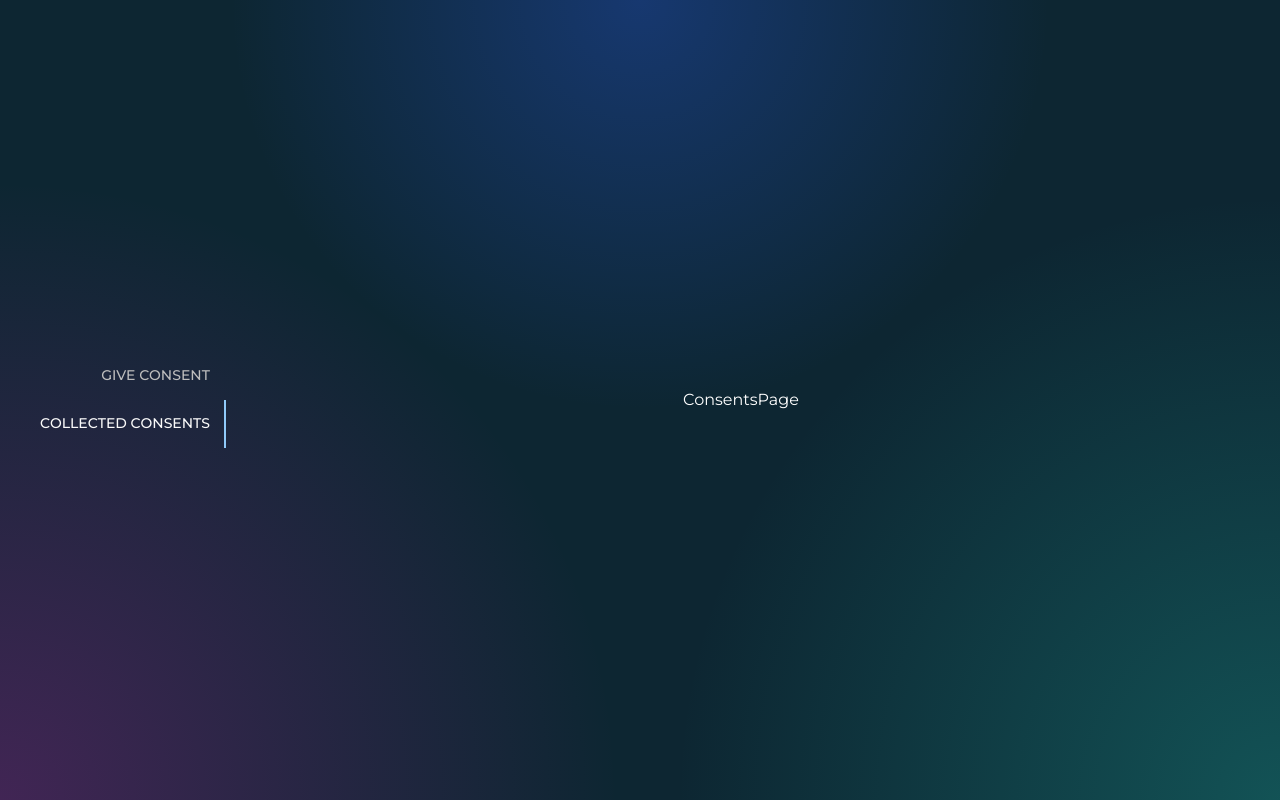
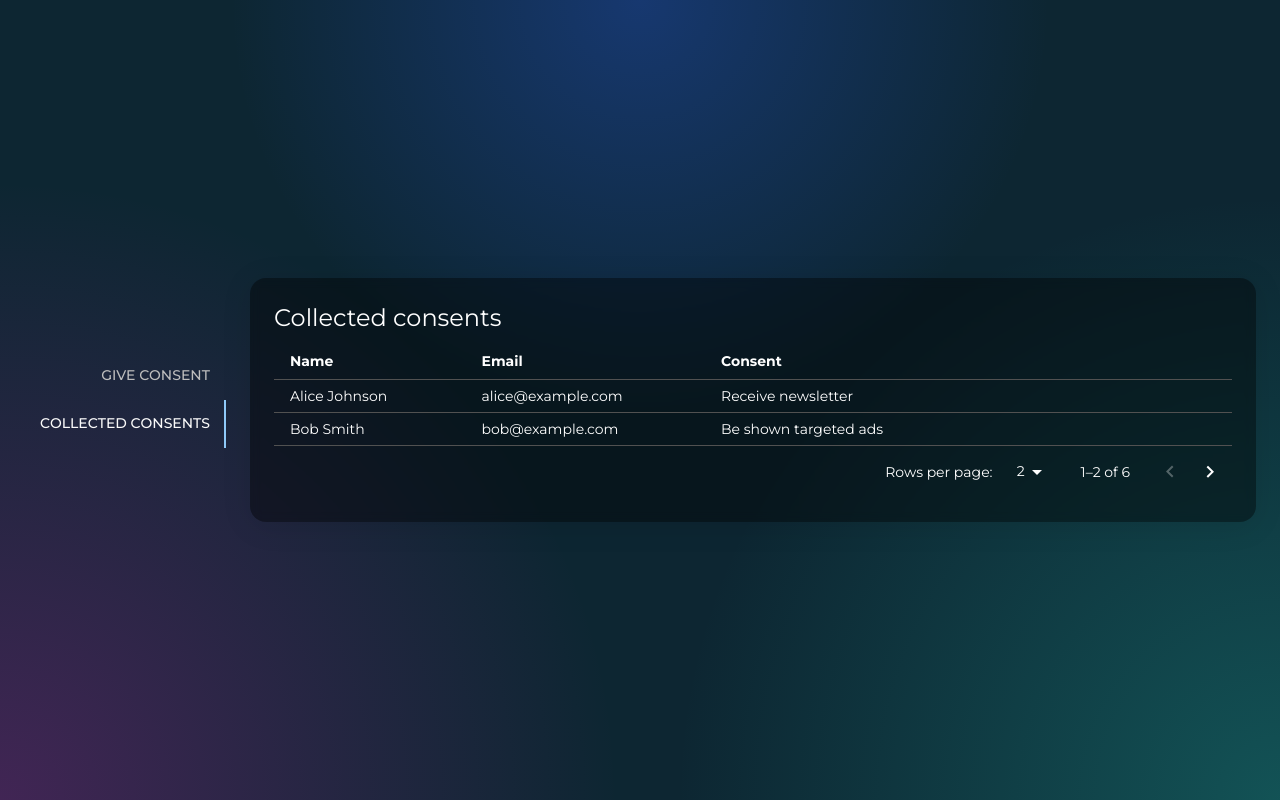
Before and after one commit to plima-himself/React.js-ConsentCollector, a React (Vite) app: page /consents in a window 1280 px wide. Built offline with nearby package versions, Linux system fonts and the light colour scheme.

Commit message:
Add CollectedConsentsTable.

```diff
--- a/src/components/App/Router/styles.ts
+++ b/src/components/App/Router/styles.ts
@@ -25,11 +25,12 @@ export const Container = styled(Box)(({ theme }) => ({
   width: "100%",
 }));
 
-export const OutletContainer = styled(Box)({
+export const OutletContainer = styled(Box)(({ theme }) => ({
   width: "100%",
   height: "100%",
   display: "flex",
   alignItems: "center",
   justifyContent: "center",
   flexGrow: 1,
-});
+  paddingLeft: theme.spacing(3),
+}));
--- /dev/null
+++ b/src/pages/ConsentsPage/CollectedConsentsTable/CollectedConsentsTable.tsx
@@ -0,0 +1,54 @@
+import React, { useState } from "react";
+import { Table, TableBody, TableContainer } from "@mui/material";
+import ConsentTableHead from "./CollectedConsentsTableHead";
+import ConsentTablePagination from "./CollectedConsentsTablePagination";
+import { DEFAULT_PAGE, DEFAULT_ROWS_PER_PAGE } from "./constants";
+import CollectedConsentsTableRow from "./CollectedConsentsTableRow";
+
+type CollectedConsentsTableProps = {
+  // TODO-PL: Update this type.
+  collectedConsents: {
+    name: string;
+    email: string;
+    consent: string[];
+  }[];
+};
+
+const CollectedConsentsTable: React.FC<CollectedConsentsTableProps> = ({
+  collectedConsents,
+}) => {
+  const [page, setPage] = useState(DEFAULT_PAGE);
+  const [rowsPerPage, setRowsPerPage] = useState(DEFAULT_ROWS_PER_PAGE);
+
+  const handleChangeRowsPerPage: React.ChangeEventHandler<HTMLInputElement> = (
+    event
+  ) => {
+    setPage(0);
+    setRowsPerPage(parseInt(event.target.value, 10));
+  };
+
+  return (
+    <>
+      <TableContainer>
+        <Table size="small">
+          <ConsentTableHead />
+
+          <TableBody>
+            <CollectedConsentsTableRow
+              {...{ page, rowsPerPage, collectedConsents }}
+            />
+          </TableBody>
+        </Table>
+      </TableContainer>
+
+      <ConsentTablePagination
+        {...{ page, rowsPerPage }}
+        count={collectedConsents.length}
+        onPageChange={setPage}
+        onRowsPerPageChange={handleChangeRowsPerPage}
+      />
+    </>
+  );
+};
+
+export default CollectedConsentsTable;
--- /dev/null
+++ b/src/pages/ConsentsPage/CollectedConsentsTable/CollectedConsentsTableHead.tsx
@@ -0,0 +1,24 @@
+import React from "react";
+import { TableCell, TableHead, TableRow } from "@mui/material";
+
+const CollectedConsentsTableHead: React.FC = () => {
+  return (
+    <TableHead>
+      <TableRow>
+        <TableCell sx={{ width: "20%" }}>
+          <strong>Name</strong>
+        </TableCell>
+
+        <TableCell sx={{ width: "25%" }}>
+          <strong>Email</strong>
+        </TableCell>
+
+        <TableCell sx={{ width: "55%" }}>
+          <strong>Consent</strong>
+        </TableCell>
+      </TableRow>
+    </TableHead>
+  );
+};
+
+export default CollectedConsentsTableHead;
--- /dev/null
+++ b/src/pages/ConsentsPage/CollectedConsentsTable/CollectedConsentsTablePagination.tsx
@@ -0,0 +1,26 @@
+import React from "react";
+import { TablePagination } from "@mui/material";
+import { DEFAULT_ROWS_PER_PAGE_OPTIONS } from "./constants";
+
+type CollectedConsentsTablePaginationProps = {
+  page: number;
+  rowsPerPage: number;
+  count: number;
+  onPageChange: (nextPage: number) => void;
+  onRowsPerPageChange: React.ChangeEventHandler<HTMLInputElement>;
+};
+
+const CollectedConsentsTablePagination: React.FC<
+  CollectedConsentsTablePaginationProps
+> = ({ page, rowsPerPage, count, onPageChange, onRowsPerPageChange }) => {
+  return (
+    <TablePagination
+      {...{ page, rowsPerPage, count, onRowsPerPageChange }}
+      component="div"
+      rowsPerPageOptions={DEFAULT_ROWS_PER_PAGE_OPTIONS}
+      onPageChange={(_, newPage) => onPageChange(newPage)}
+    />
+  );
+};
+
+export default CollectedConsentsTablePagination;
--- /dev/null
+++ b/src/pages/ConsentsPage/CollectedConsentsTable/CollectedConsentsTableRow.tsx
@@ -0,0 +1,40 @@
+import React, { useMemo } from "react";
+import { TableCell, TableRow } from "@mui/material";
+
+type CollectedConsentsTableRowProps = {
+  page: number;
+  rowsPerPage: number;
+  // TODO-PL: Update this type.
+  collectedConsents: {
+    name: string;
+    email: string;
+    consent: string[];
+  }[];
+};
+
+const CollectedConsentsTableRow: React.FC<CollectedConsentsTableRowProps> = ({
+  page,
+  rowsPerPage,
+  collectedConsents,
+}) => {
+  const paginatedData = useMemo(
+    () =>
+      collectedConsents.slice(
+        page * rowsPerPage,
+        page * rowsPerPage + rowsPerPage
+      ),
+    [collectedConsents, page, rowsPerPage]
+  );
+
+  return paginatedData.map((row, index) => (
+    <TableRow key={index}>
+      <TableCell>{row.name}</TableCell>
+
+      <TableCell>{row.email}</TableCell>
+
+      <TableCell>{row.consent.join(", ")}</TableCell>
+    </TableRow>
+  ));
+};
+
+export default CollectedConsentsTableRow;
--- /dev/null
+++ b/src/pages/ConsentsPage/CollectedConsentsTable/constants.ts
@@ -0,0 +1,3 @@
+export const DEFAULT_PAGE = 0;
+export const DEFAULT_ROWS_PER_PAGE = 2;
+export const DEFAULT_ROWS_PER_PAGE_OPTIONS = [2, 4, 6, 8, 10];
--- /dev/null
+++ b/src/pages/ConsentsPage/CollectedConsentsTable/index.ts
@@ -0,0 +1,3 @@
+import CollectedConsentsTable from "./CollectedConsentsTable";
+
+export default CollectedConsentsTable;
--- a/src/pages/ConsentsPage/ConsentsPage.tsx
+++ b/src/pages/ConsentsPage/ConsentsPage.tsx
@@ -1,5 +1,49 @@
-const ConsentsPage: React.FC = () => {
-  return <div>ConsentsPage</div>;
+import React from "react";
+import * as S from "./styles";
+import CollectedConsentsTable from "./CollectedConsentsTable";
+
+const collectedConsents = [
+  {
+    name: "Alice Johnson",
+    email: "alice@example.com",
+    consent: ["Receive newsletter"],
+  },
+  {
+    name: "Bob Smith",
+    email: "bob@example.com",
+    consent: ["Be shown targeted ads"],
+  },
+  {
+    name: "Charlie Brown",
+    email: "charlie@example.com",
+    consent: ["Contribute to anonymous visit statistics"],
+  },
+  {
+    name: "Diana Prince",
+    email: "diana@example.com",
+    consent: ["Receive newsletter", "Be shown targeted ads"],
+  },
+  {
+    name: "Diana Prince",
+    email: "diana@example.com",
+    consent: ["Receive newsletter", "Contribute to anonymous visit statistics"],
+  },
+  {
+    name: "Diana Prince",
+    email: "diana@example.com",
+    consent: [
+      "Be shown targeted ads",
+      "Contribute to anonymous visit statistics",
+    ],
+  },
+];
+
+const ConsentTable: React.FC = () => {
+  return (
+    <S.Root title="Collected consents">
+      <CollectedConsentsTable collectedConsents={collectedConsents} />
+    </S.Root>
+  );
 };
 
-export default ConsentsPage;
+export default ConsentTable;
--- /dev/null
+++ b/src/pages/ConsentsPage/styles.ts
@@ -0,0 +1,6 @@
+import { styled } from "@mui/material";
+import GlassContainer from "components/GlassContainer";
+
+export const Root = styled(GlassContainer)({
+  width: "100%",
+});
--- a/src/pages/GiveConsentPage/GiveConsentPage.tsx
+++ b/src/pages/GiveConsentPage/GiveConsentPage.tsx
@@ -44,7 +44,7 @@ const GiveConsentPage: React.FC = () => {
         />
 
         <CheckboxGroup<GiveConsentFormData>
-          label="I agree to:"
+          label="I agree to"
           fields={PREFERENCE_FIELDS}
           control={control}
         />
```
